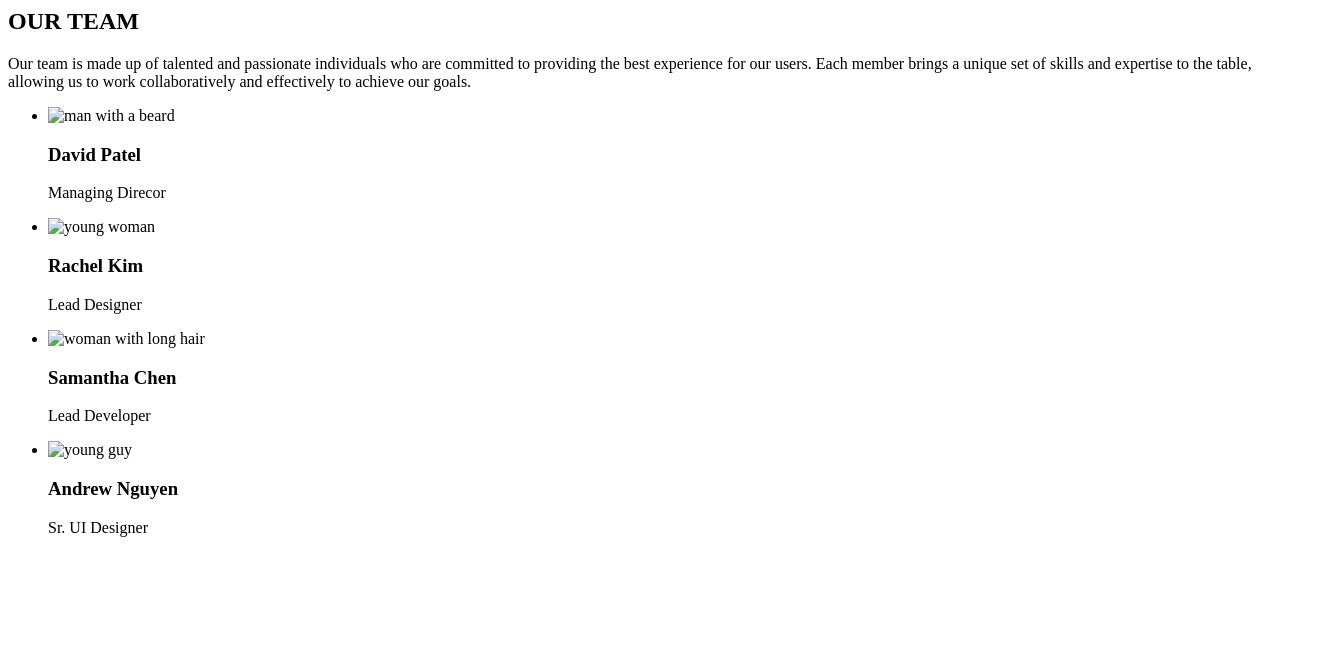
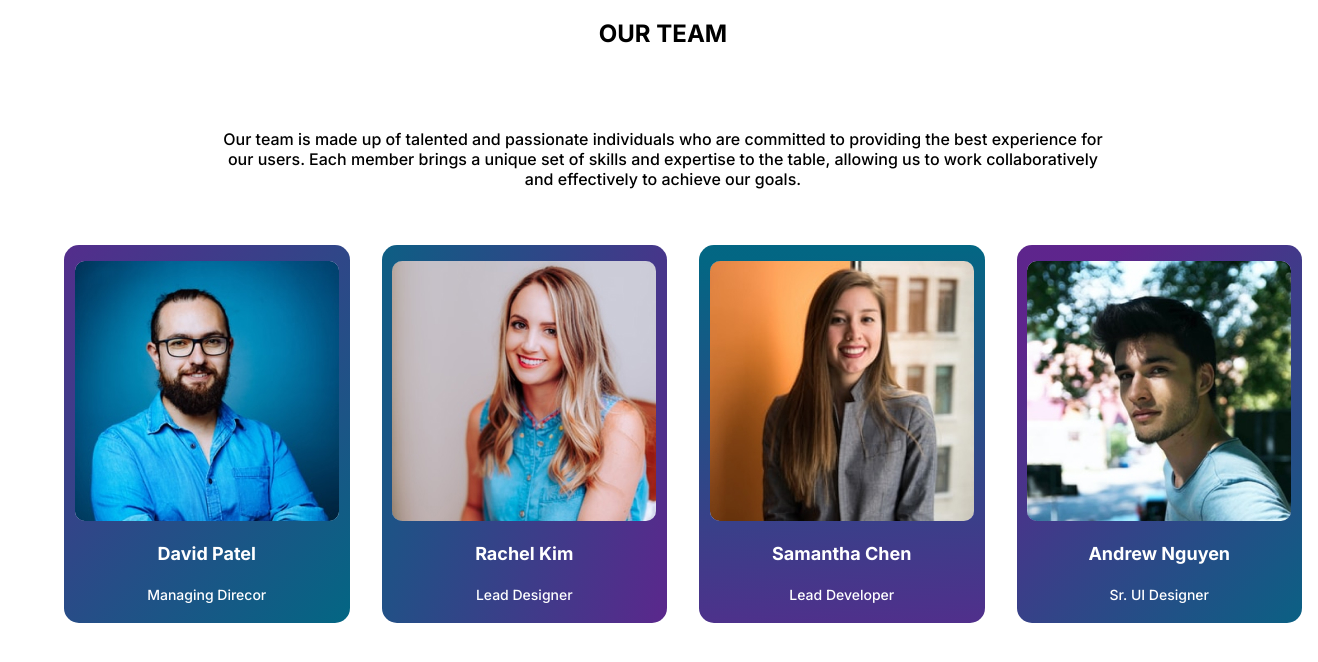
Before and after one commit to Serhii-Bondariev/Mobile_app, a plain HTML site: page our-team.html in a window 1280 px wide. Shown: the whole page, 1318 px wide, since content can reach past the window. Drawn offline with Linux system fonts and the light colour scheme.

Commit message:
Add files via upload

```diff
--- /dev/null
+++ b/our-team.css
@@ -0,0 +1,109 @@
+.section {
+  width: 1278px;
+  padding-left: 16px;
+  padding-right: 16px;
+  margin: 0 auto;
+  font-family: "Inter", sans-serif;
+}
+
+.link {
+  list-style: none;
+}
+
+.list {
+  list-style: none;
+}
+
+/* Our Team */
+
+.our-team-title {
+  display: flex;
+  justify-content: center;
+  font-style: Bold;
+  font-size: 24px;
+  line-height: 1.2;
+  margin-bottom: 80px;
+}
+
+.our-team-list {
+  display: flex;
+  gap: 32px;
+  align-items: center;
+}
+
+.our-team-text{
+  display: flex;
+  justify-content: center;
+  text-align: center;
+  max-width: 886px;
+  margin-left: auto;
+  margin-right: auto;
+  margin-bottom: 56px;
+  font-weight: 500;
+  font-size: 16px;
+  Line height: 1.5;
+}
+
+.our-team-card-one{
+  display: flex;
+  width: 288px;
+  height: 364px;
+  border-radius: 15px;
+  background: linear-gradient(312.87deg, rgba(0, 197, 235, 0.5) -0.2%, rgba(181, 68, 254, 0.5) 112.66%), #06071B;
+  justify-content: center;
+  align-items: center;
+  padding-top: 14px;
+}
+
+.our-team-card-two{
+  display: flex;
+  width: 288px;
+  height: 364px;
+  border-radius: 15px;
+  background: linear-gradient(105.09deg, rgba(0, 197, 235, 0.5) -13.66%, rgba(181, 68, 254, 0.5) 104.34%), #06071B;
+  justify-content: center;
+  align-items: center;
+  padding-top: 14px;
+}
+
+.our-team-card-three{
+  display: flex;
+  width: 288px;
+  height: 364px;
+  border-radius: 15px;
+  background: linear-gradient(176.56deg, rgba(0, 197, 235, 0.5) 4.33%, rgba(181, 68, 254, 0.5) 116.56%), #06071B;
+  justify-content: center;
+  align-items: center;
+  padding-top: 14px;
+}
+
+.our-team-card-four{
+  display: flex;
+  width: 288px;
+  height: 364px;
+  border-radius: 15px;
+ background: linear-gradient(313.81deg, rgba(0, 197, 235, 0.5) -7.83%, rgba(181, 68, 254, 0.5) 83.61%), #06071B;
+  justify-content: center;
+  align-items: center;
+  padding-top: 14px;
+}
+
+.our-team-photo{
+  border-radius: 10px;
+ }
+
+ .our-team-name{
+  text-align: center;
+  font-weight: 700;
+  font-size: 18px;
+  line-height: 1.2;
+  color: #ffffff;
+ }
+
+ .our-team-position{
+  text-align: center;
+  font-weight: 500;
+  font-size: 14px;
+  line-height: 1.7;
+  color: #ffffff;
+ }
--- a/our-team.html
+++ b/our-team.html
@@ -1,33 +1,79 @@
+<!DOCTYPE html>
+<html lang="en">
+  <head>
+    <meta charset="UTF-8" />
+    <meta http-equiv="X-UA-Compatible" content="IE=edge" />
+    <meta name="viewport" content="width=device-width, initial-scale=1.0" />
+
+    <link rel="preconnect" href="https://fonts.googleapis.com" />
+    <link rel="preconnect" href="https://fonts.gstatic.com" crossorigin />
+    <link
+      href="https://fonts.googleapis.com/css2?family=Inter:wght@500;700&display=swap"
+      rel="stylesheet"
+    />
+
+    <link rel="stylesheet" href="./our-team.css" />
+    <title>Document</title>
+  </head>
+  <body>
     <!-- Our Team -->
 
     <section>
-  <h2>OUR TEAM</h2>
-  <p>
-    Our team is made up of talented and passionate individuals who are committed
-    to providing the best experience for our users. Each member brings a unique
-    set of skills and expertise to the table, allowing us to work
-    collaboratively and effectively to achieve our goals.
+      <div class="section">
+        <h2 class="our-team-title">OUR TEAM</h2>
+        <p class="our-team-text">
+          Our team is made up of talented and passionate individuals who are
+          committed to providing the best experience for our users. Each member
+          brings a unique set of skills and expertise to the table, allowing us
+          to work collaboratively and effectively to achieve our goals.
         </p>
-  <ul>
+        <ul class="our-team-list list">
+          <div class="our-team-card-one">
             <li>
-        <img src="./images/david-patel.jpg" alt="man with a beard">
-        <h3>David Patel</h3>
-        <p>Managing Direcor</p>
+              <img
+                class="our-team-photo"
+                src="./images/our-team/david-patel.jpg"
+                alt="man with a beard"
+              />
+              <h3 class="our-team-name">David Patel</h3>
+              <p class="our-team-position">Managing Direcor</p>
             </li>
+          </div>
+          <div class="our-team-card-two">
             <li>
-        <img src="./images/rachel-kim.jpg" alt="young woman">
-        <h3>Rachel Kim</h3>
-        <p>Lead Designer</p>
+              <img
+                class="our-team-photo"
+                src="./images/our-team/rachel-kim.jpg"
+                alt="young woman"
+              />
+              <h3 class="our-team-name">Rachel Kim</h3>
+              <p class="our-team-position">Lead Designer</p>
             </li>
+          </div>
+          <div class="our-team-card-three">
             <li>
-        <img src="./images/samantha-chen.jpg" alt="woman with long hair">
-        <h3>Samantha Chen</h3>
-        <p>Lead Developer</p>
+              <img
+                class="our-team-photo"
+                src="./images/our-team/samantha-chen.jpg"
+                alt="woman with long hair"
+              />
+              <h3 class="our-team-name">Samantha Chen</h3>
+              <p class="our-team-position">Lead Developer</p>
             </li>
+          </div>
+          <div class="our-team-card-four">
             <li>
-        <img src="./images/andrew-nguyen.jpg" alt="young guy">
-        <h3>Andrew Nguyen</h3>
-        <p>Sr. UI Designer</p>
+              <img
+                class="our-team-photo"
+                src="./images/our-team/andrew-nguyen.jpg"
+                alt="young guy"
+              />
+              <h3 class="our-team-name">Andrew Nguyen</h3>
+              <p class="our-team-position">Sr. UI Designer</p>
             </li>
+          </div>
         </ul>
+      </div>
     </section>
+  </body>
+</html>
```
Lines whose indentation alone changed are shown as unchanged.
